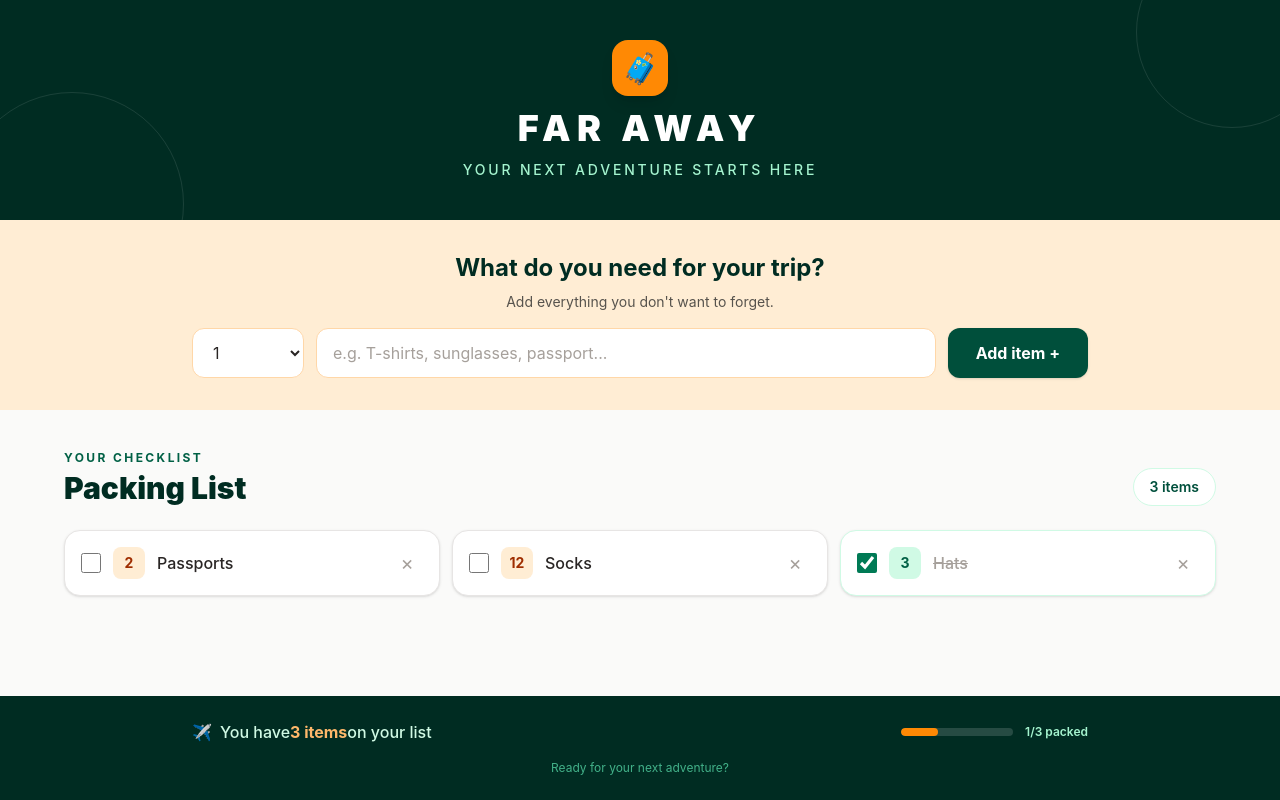
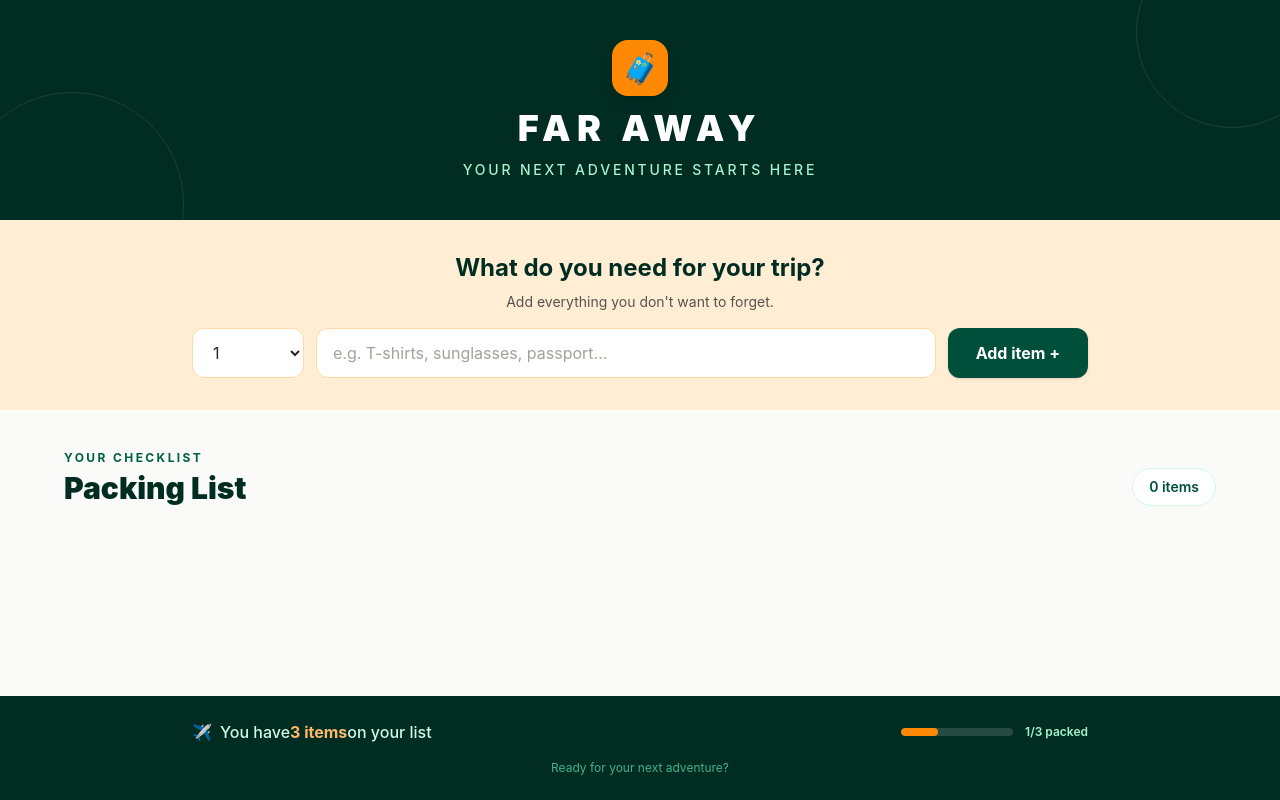
Before and after one commit to Gexof/travel-list, a React (Vite) app: page / in a window 1280 px wide. Built offline with nearby package versions, Linux system fonts and the light colour scheme.

Commit message:
handle deleting item

```diff
--- a/src/App.jsx
+++ b/src/App.jsx
@@ -2,16 +2,28 @@ import Header from "./components/Header";
 import Form from "./components/Form";
 import PackingList from "./components/PackingList";
 import Stats from "./components/Stats";
+import { useState } from "react";
 
 function App() {
+  const [items, setItems] = useState([]);
+
+  // ** Handlers
+  const handleAddItem = (item) => {
+    setItems((prev) => [...prev, item]);
+  };
+
+  const handleDeleteItem = (id) => {
+    setItems((prev) => prev.filter((item) => item.id !== id));
+  };
+
   return (
     <main className="flex min-h-screen flex-col bg-stone-50 text-stone-800">
       <Header />
 
-      <Form />
+      <Form onAddItems={handleAddItem} />
 
       <section className="flex flex-1 flex-col">
-        <PackingList />
+        <PackingList items={items} onDeleteItem={handleDeleteItem} />
       </section>
 
       <Stats />
--- a/src/components/Form.jsx
+++ b/src/components/Form.jsx
@@ -1,6 +1,6 @@
 import { useState } from "react";
 
-function Form() {
+function Form({ onAddItems }) {
   const [description, setDescription] = useState("");
   const [quantity, setQuantity] = useState(1);
 
@@ -14,6 +14,8 @@ function Form() {
       packed: false,
       id: Date.now(),
     };
+
+    onAddItems(newITem);
 
     setDescription("");
     setQuantity(1);
--- a/src/components/Item.jsx
+++ b/src/components/Item.jsx
@@ -1,4 +1,4 @@
-function Item({ item }) {
+function Item({ item, onDeleteItem }) {
   return (
     <li
       className={`group flex items-center gap-3 rounded-2xl border bg-white p-4 shadow-sm transition-all duration-200 hover:-translate-y-0.5 hover:shadow-md ${
@@ -26,7 +26,7 @@ function Item({ item }) {
       </span>
 
       <span
-        className={`min-w-0 flex-1 break-words font-medium ${
+        className={`min-w-0 flex-1 wrap-break-word font-medium ${
           item.packed ? "text-stone-400 line-through" : "text-stone-800"
         }`}
       >
@@ -37,6 +37,7 @@ function Item({ item }) {
         type="button"
         aria-label={`Remove ${item.description}`}
         className="flex h-8 w-8 shrink-0 items-center justify-center rounded-lg text-xl text-stone-400 transition hover:bg-red-50 hover:text-red-600"
+        onClick={() => onDeleteItem(item.id)}
       >
         ×
       </button>
--- a/src/components/PackingList.jsx
+++ b/src/components/PackingList.jsx
@@ -1,12 +1,12 @@
 import Item from "./Item";
 
-const initialItems = [
-  { id: 1, description: "Passports", quantity: 2, packed: false },
-  { id: 2, description: "Socks", quantity: 12, packed: false },
-  { id: 3, description: "Hats", quantity: 3, packed: true },
-];
+// const initialItems = [
+//   { id: 1, description: "Passports", quantity: 2, packed: false },
+//   { id: 2, description: "Socks", quantity: 12, packed: false },
+//   { id: 3, description: "Hats", quantity: 3, packed: true },
+// ];
 
-function PackingList() {
+function PackingList({ items, onDeleteItem }) {
   return (
     <section className="flex-1 bg-stone-50 px-4 py-8 sm:px-6 sm:py-10">
       <div className="mx-auto max-w-6xl">
@@ -21,13 +21,13 @@ function PackingList() {
           </div>
 
           <span className="rounded-full border border-emerald-100 bg-white px-4 py-2 text-sm font-semibold text-emerald-900">
-            {initialItems.length} items
+            {items.length} items
           </span>
         </div>
 
         <ul className="grid grid-cols-1 gap-3 sm:grid-cols-2 lg:grid-cols-3">
-          {initialItems.map((item) => (
-            <Item item={item} key={item.id} />
+          {items.map((item) => (
+            <Item item={item} key={item.id} onDeleteItem={onDeleteItem} />
           ))}
         </ul>
       </div>
```
